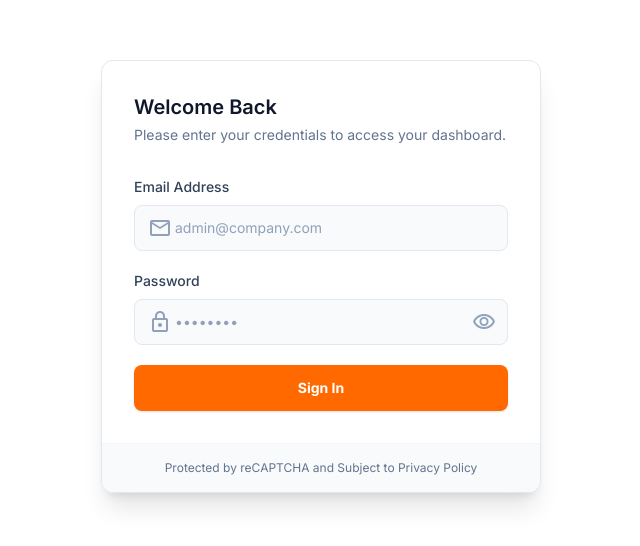
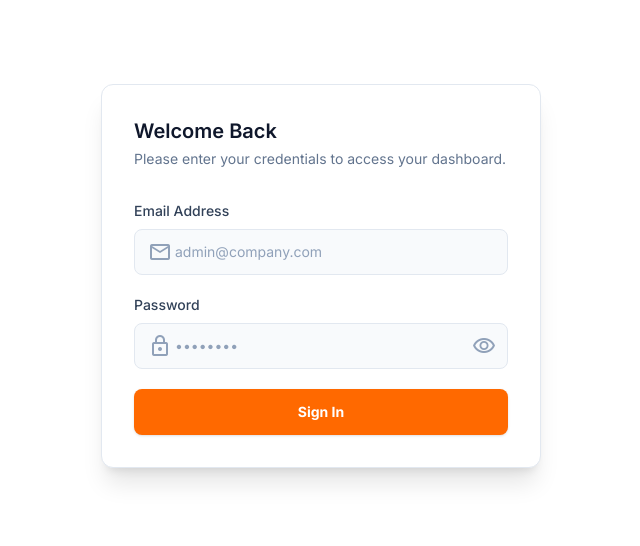
Before and after one commit to blackatlas2026/blackatlasgroup, a Next.js app: page /admin/login in a window 1280 px wide. Shown: the part 124-670 px from the top of the page, without its empty margins (319-959 px from the left). Built offline with nearby package versions, Linux system fonts and the light colour scheme; no server answers; a web font is replaced by a local one.

Commit message:
[code] login ui

```diff
--- a/app/admin/login/page.js
+++ b/app/admin/login/page.js
@@ -149,12 +149,8 @@ export default function AdminLogin() {
             </form>
           </div>
 
-          {/* Card Footer */}
-          <div className="px-8 py-4 bg-slate-50 border-t border-slate-100 flex justify-center">
-            <p className="text-xs text-slate-500">
-              Protected by reCAPTCHA and Subject to Privacy Policy
-            </p>
-          </div>
+
+
         </div>
       </div>
     </main>
```
